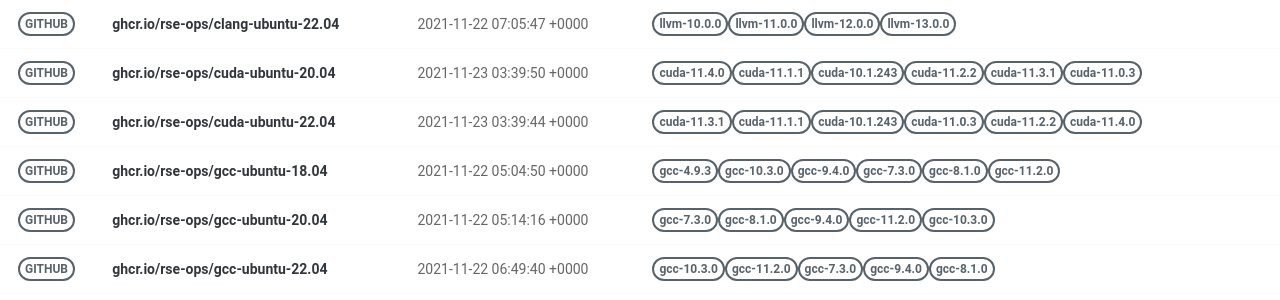
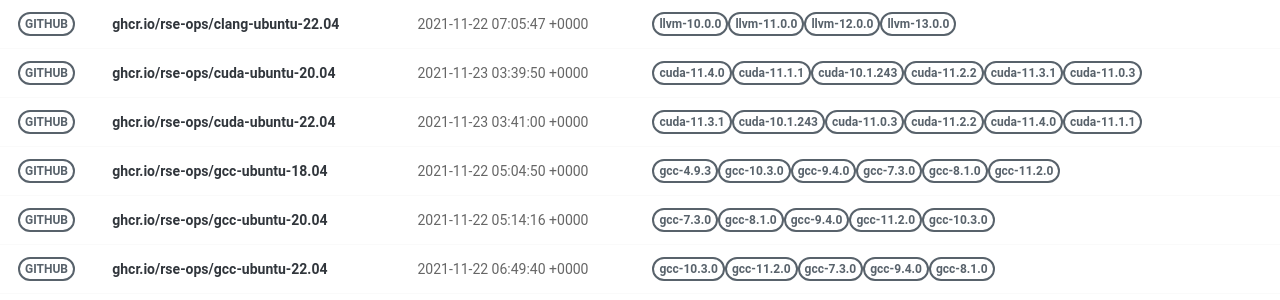
Before and after one commit to rse-ops/docker-images, a Jekyll site: the page built from pages/index.md, in a window 1280 px wide. Shown: the part 228-528 px from the top of the page. Built offline with Jekyll 4.4.1, drawn with Linux system fonts in a browser that asks for light colours; nearby versions of some CDN libraries.

Commit message:
Automated push to update library 2021-11-23

```diff
--- a/_library/ghcr.io-rse-ops-cuda-ubuntu-22.04.md
+++ b/_library/ghcr.io-rse-ops-cuda-ubuntu-22.04.md
@@ -1,7 +1,7 @@
 ---
 layout: container
 name: ghcr.io/rse-ops/cuda-ubuntu-22.04
-updated_at: 2021-11-23 03:39:44.822047
+updated_at: 2021-11-23 03:41:00.115348
 
 
 container_url: https://github.com/orgs/rse-ops/packages/container/package/cuda-ubuntu-22.04
```
Also changed, not shown: other parts of _library/ghcr.io-rse-ops-cuda-ubuntu-22.04.md (+3 -3 lines).
